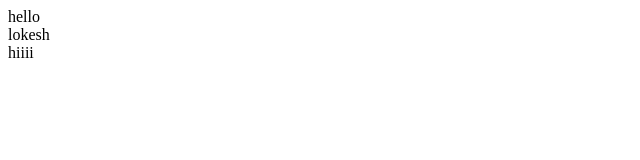
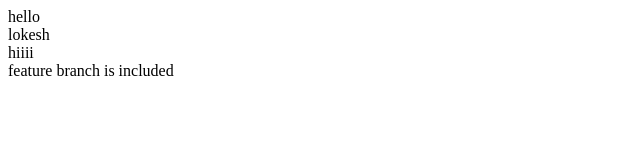
Before and after one commit to Lokeshkrishna07/klk, a plain HTML site: page index.html in a window 1280 px wide. Shown: the whole page, without its empty margins (0-640 px from the left). Drawn offline with Linux system fonts and the light colour scheme.

Commit message:
new update

```diff
--- a/index.html
+++ b/index.html
@@ -1,3 +1,4 @@
 <div> hello </div>
 <div> lokesh</div>
 <div> hiiii</div>
+<div> feature branch is included </div>
```
Also changed, not shown: 1 other file.
